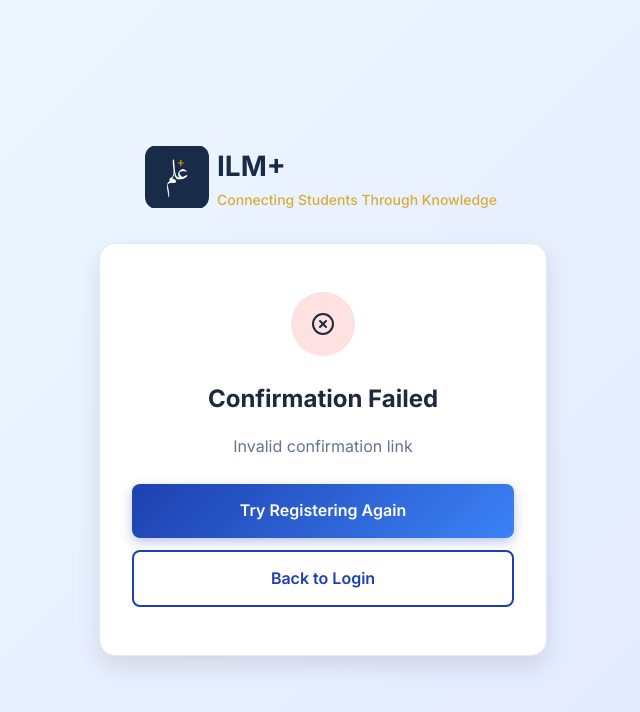
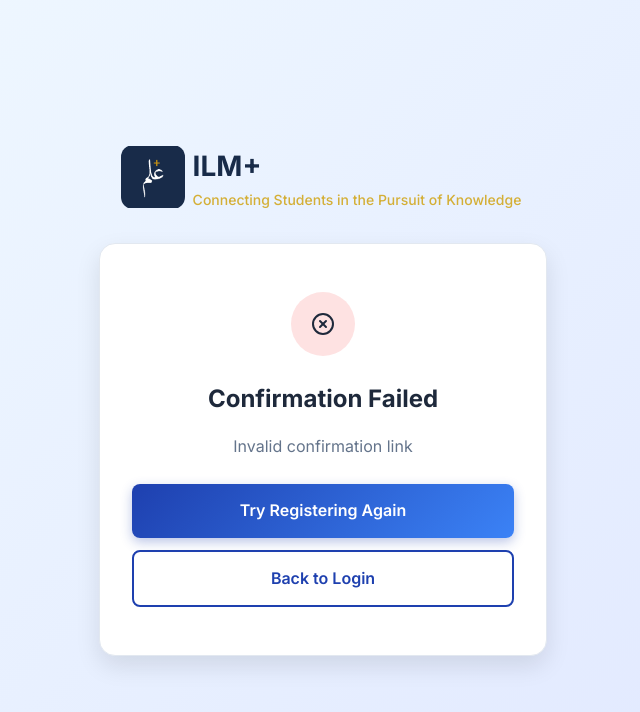
Before and after one commit to hamzamohiuddin1/msaconnect, a React (Create React App) app in the folder client/: page /confirm-email in a window 1280 px wide. Shown: the top 712 px of the page, without its empty margins (317-957 px from the left). Built offline with nearby package versions, Linux system fonts and the light colour scheme; no server answers; the HTML template or start-up script is replaced by a standard one.

Commit message:
fix text

```diff
--- a/client/src/pages/EmailConfirmation.js
+++ b/client/src/pages/EmailConfirmation.js
@@ -50,7 +50,7 @@ const EmailConfirmation = () => {
             </div>
             <div className="confirmation-logo-text">
               <h1>ILM+</h1>
-              <p>Connecting Students Through Knowledge</p>
+              <p>Connecting Students in the Pursuit of Knowledge</p>
             </div>
           </div>
         </div>
```
